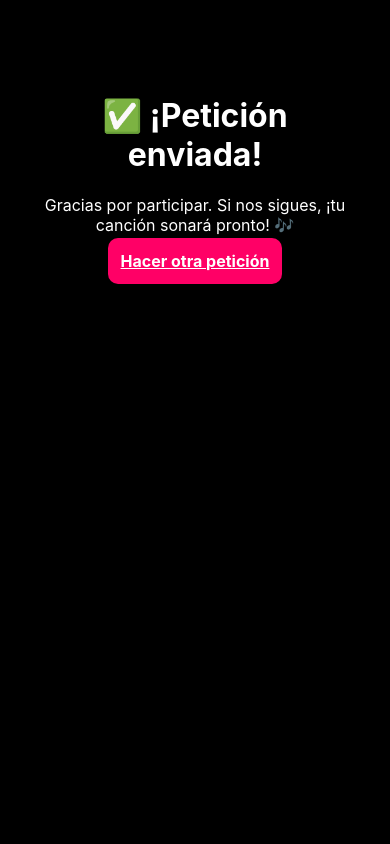
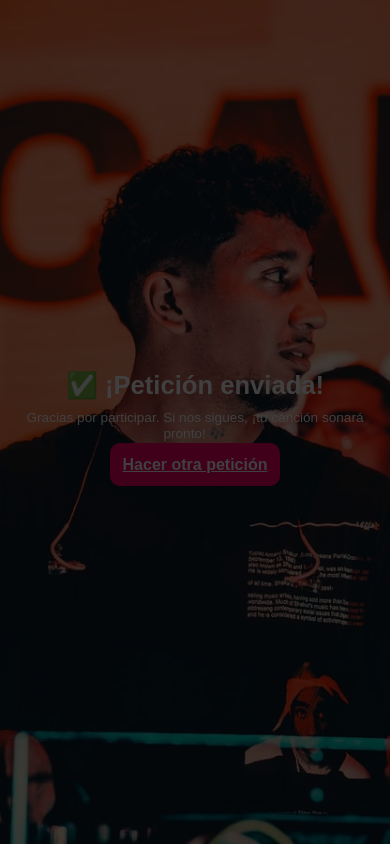
Before and after one commit to JALIXD/JALIXWEB, a Flask app: page /gracias in a window 390 px wide. Run offline with Flask 3, Linux system fonts and the light colour scheme.

Commit message:
Update estilos.css

```diff
--- a/static/estilos.css
+++ b/static/estilos.css
@@ -1,8 +1,34 @@
-body {
+
+  * {
+    box-sizing: border-box;
     margin: 0;
-    font-family: 'Inter', sans-serif;
+    padding: 0;
+  }
+
+  body {
+    margin: 0;
+    font-family: 'Montserrat', sans-serif;
     background: #000;
     color: white;
+    padding: 20px;
+    min-height: 100vh;
+    display: flex;
+    flex-direction: column;
+    justify-content: center;
+    align-items: center;
+    text-align: center;
+    background-image: url('/static/fondo.jpg');
+    background-size: cover;
+    background-position: center;
+    position: relative;
+  }
+
+  body::before {
+    content: '';
+    position: absolute;
+    top: 0; left: 0; right: 0; bottom: 0;
+    background-color: rgba(0,0,0,0.75);
+    z-index: 0;
   }
 
   .fondo {
@@ -13,25 +39,50 @@ body {
     z-index: -1;
   }
 
-  .contenedor {
+  .contenido {
+    position: relative;
+    z-index: 1;
+    width: 90%;
     max-width: 400px;
-    margin: auto;
+    background: rgba(0, 0, 0, 0.75);
     padding: 2rem;
-    background: rgba(0, 0, 0, 0.75);
     border-radius: 15px;
-    text-align: center;
-    margin-top: 5vh;
+    margin-top: 2vh;
+  }
+
+  h1 {
+    font-size: 2.2rem;
+    margin-bottom: 15px;
+  }
+
+  .logo {
+    width: 120px;
+    margin: 5px auto 15px;
+    display: block;
+  }
+
+  p {
+    margin-bottom: 20px;
+    font-size: 1rem;
+  }
+
+  form input,
+  form textarea,
+  form button {
+    width: 100%;
+    padding: 12px;
+    margin-bottom: 15px;
+    border: none;
+    border-radius: 10px;
+    font-size: 1rem;
   }
 
   input, textarea {
-    width: 100%;
-    padding: 0.8rem;
-    margin-bottom: 1rem;
-    border-radius: 10px;
-    border: none;
-    font-size: 1rem;
+    background: #fff;
+    color: #000;
   }
 
+  button,
   .btn-principal {
     background-color: #ff0066;
     color: white;
@@ -41,6 +92,12 @@ body {
     border-radius: 10px;
     font-weight: bold;
     cursor: pointer;
+    transition: background 0.3s ease;
+  }
+
+  button:hover,
+  .btn-principal:hover {
+    background-color: #e91e63;
   }
 
   .btn-secundario {
@@ -67,3 +124,88 @@ body {
     font-size: 0.9rem;
     color: #aaa;
   }
+
+  @media (min-width: 768px) {
+    .contenido {
+      max-width: 360px;
+    }
+  }
+  .btn-instagram {
+    display: inline-block;
+    background: linear-gradient(45deg, #f09433, #e6683c, #dc2743, #cc2366, #bc1888);
+    color: white;
+    padding: 0.7rem 1.2rem;
+    border-radius: 30px;
+    font-weight: bold;
+    text-decoration: none;
+    margin-bottom: 1rem;
+    transition: transform 0.2s ease;
+  }
+
+  .btn-instagram:hover {
+    transform: scale(1.05);
+  }
+
+  @media (max-width: 480px) {
+    .contenido {
+      width: 92%;
+      max-width: 280px;
+      margin-top: 6vh;
+      padding: 1rem;
+    }
+
+    form input,
+    form textarea,
+    form button,
+    .btn-instagram {
+      font-size: 0.85rem;
+      padding: 8px;
+      margin-bottom: 10px;
+    }
+
+    .logo {
+      width: 80px;
+      margin: 5px auto 10px;
+    }
+
+    h1 {
+      font-size: 1.6rem;
+      margin-bottom: 10px;
+    }
+
+    p {
+      font-size: 0.85rem;
+      margin-bottom: 15px;
+    }
+
+    .aviso {
+      font-size: 0.7rem;
+      padding: 0.6rem;
+      margin-top: 0.8rem;
+    }
+
+    .btn-instagram {
+      font-size: 0.85rem;
+      padding: 8px 12px;
+    }
+  }
+
+  .formulario.bloqueado {
+    position: relative;
+    opacity: 0.4;
+    pointer-events: none;
+  }
+
+  .formulario.bloqueado::after {
+    content: "🔒 Sigue a @jalix_dj para desbloquear el formulario";
+    position: absolute;
+    top: 50%;
+    left: 50%;
+    transform: translate(-50%, -50%);
+    color: white;
+    background: rgba(0, 0, 0, 0.8);
+    padding: 1rem 1.5rem;
+    border-radius: 10px;
+    font-size: 0.9rem;
+    z-index: 10;
+  }
```
